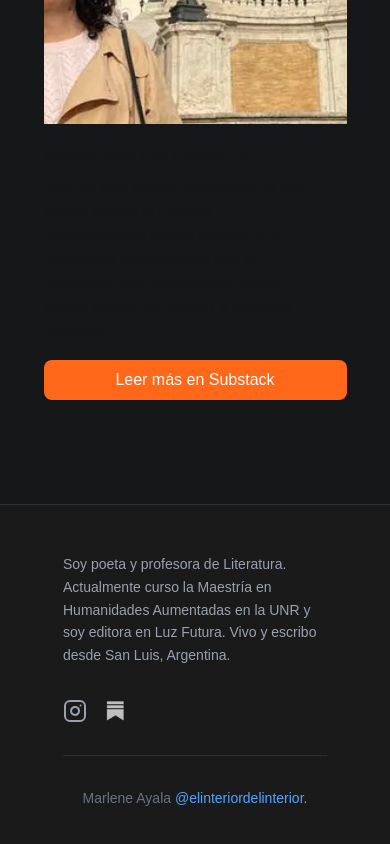
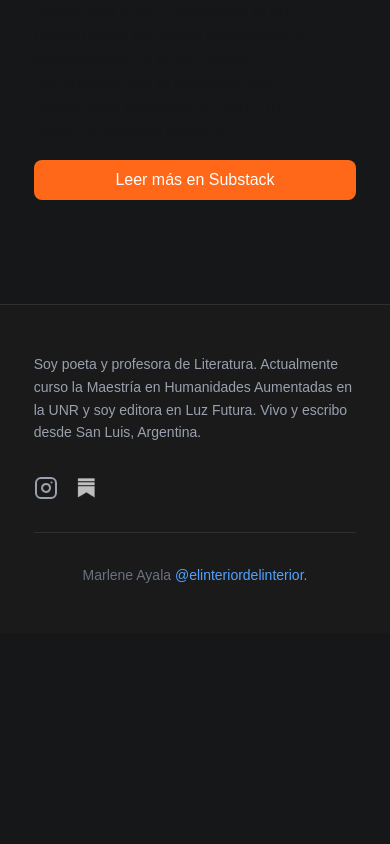
Before and after one commit to FedeCodeLab/interiordelinterior, a Next.js app: page / in a window 390 px wide. Shown: the part 4581-5425 px from the top of the page. After the commit the page ends 5214 px from the top, so only its background shows below. Built offline with nearby package versions, Linux system fonts and the light colour scheme.

Commit message:
Width modificado

```diff
--- a/app/page.tsx
+++ b/app/page.tsx
@@ -3,7 +3,7 @@ import posts from "@/data/posts.json";
 
 export default function Home() {
   return (
-    <main className="min-h-screen px-6 w-[90%] md:w-[80%] mx-auto">
+    <main className="min-h-screen px-6 w-[95%] md:w-[80%] mx-auto">
       <div className="grid grid-cols-1 md:grid-cols-6 gap-6 auto-rows-auto [&>*:nth-child(4n-3)]:md:col-span-3 [&>*:nth-child(4n-2)]:md:col-span-3 [&>*:nth-child(4n-1)]:md:col-span-2 [&>*:nth-child(4n)]:md:col-span-4">
         {posts.map((post) => (
           <Card
--- a/components/footer/index.tsx
+++ b/components/footer/index.tsx
@@ -5,7 +5,7 @@ import Image from "next/image";
 export const Footer = () => {
   return (
     <footer className="bg-[#1a1a1a] border-t border-[#2E2F30] mt-20">
-      <div className="max-w-[80%] mx-auto px-6 py-12">
+      <div className="w-[95%] md:w-[80%] mx-auto px-6 py-12">
         <div className="flex flex-col md:flex-row justify-between items-start md:items-center gap-8">
           <div className="flex-1 max-w-xl">
             <p className="text-gray-400 text-sm leading-relaxed">
--- a/components/navbar/index.tsx
+++ b/components/navbar/index.tsx
@@ -1,7 +1,7 @@
 export const Navbar = () => {
   return (
     <nav className="border-b border-[#2E2F30]">
-      <div className="flex items-center justify-between w-[90%] md:w-[80%] mx-auto px-6 py-4">
+      <div className="flex items-center justify-between w-[95%] md:w-[80%] mx-auto px-6 py-4">
         <h4 className="text-lg shine-text">@elinteriordelinterior</h4>
         <div className="flex items-center justify-center gap-2"></div>
       </div>
```
